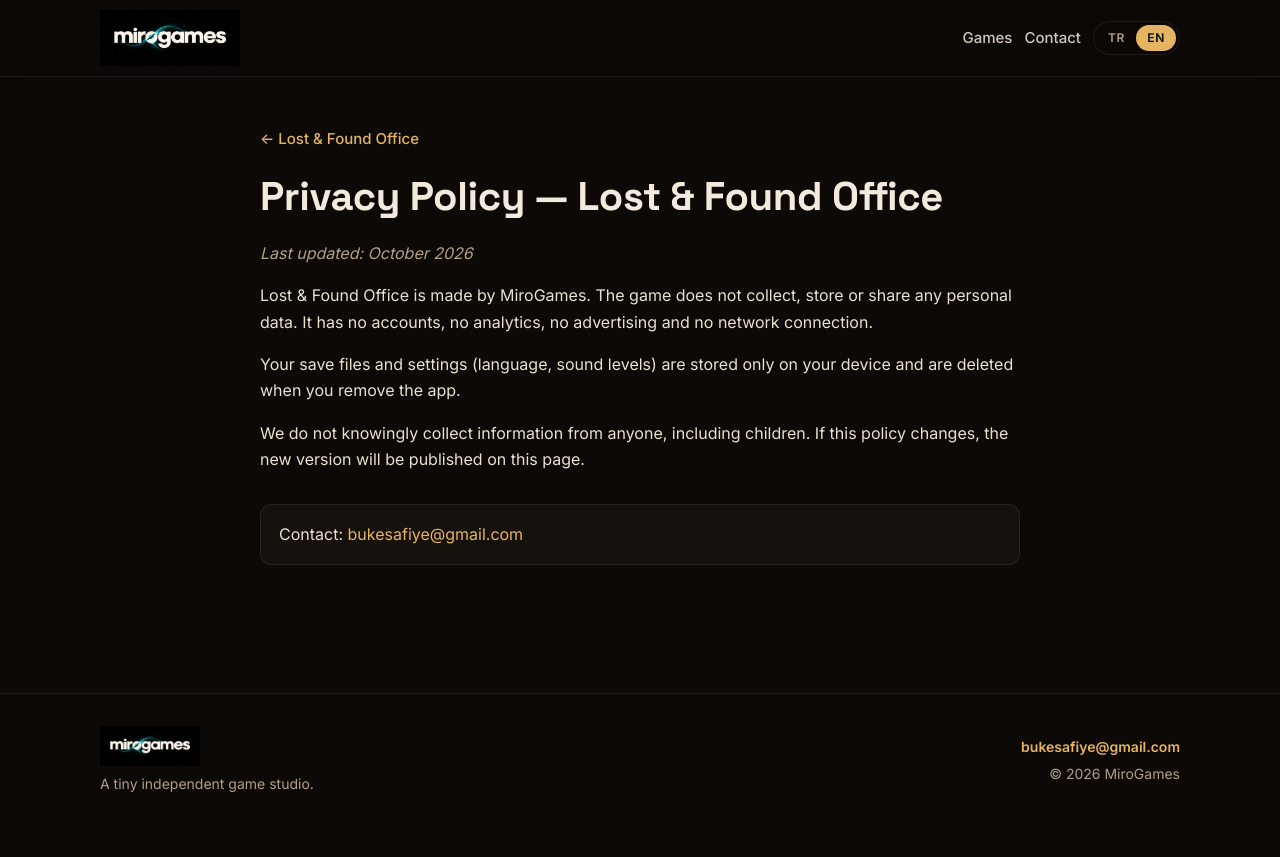
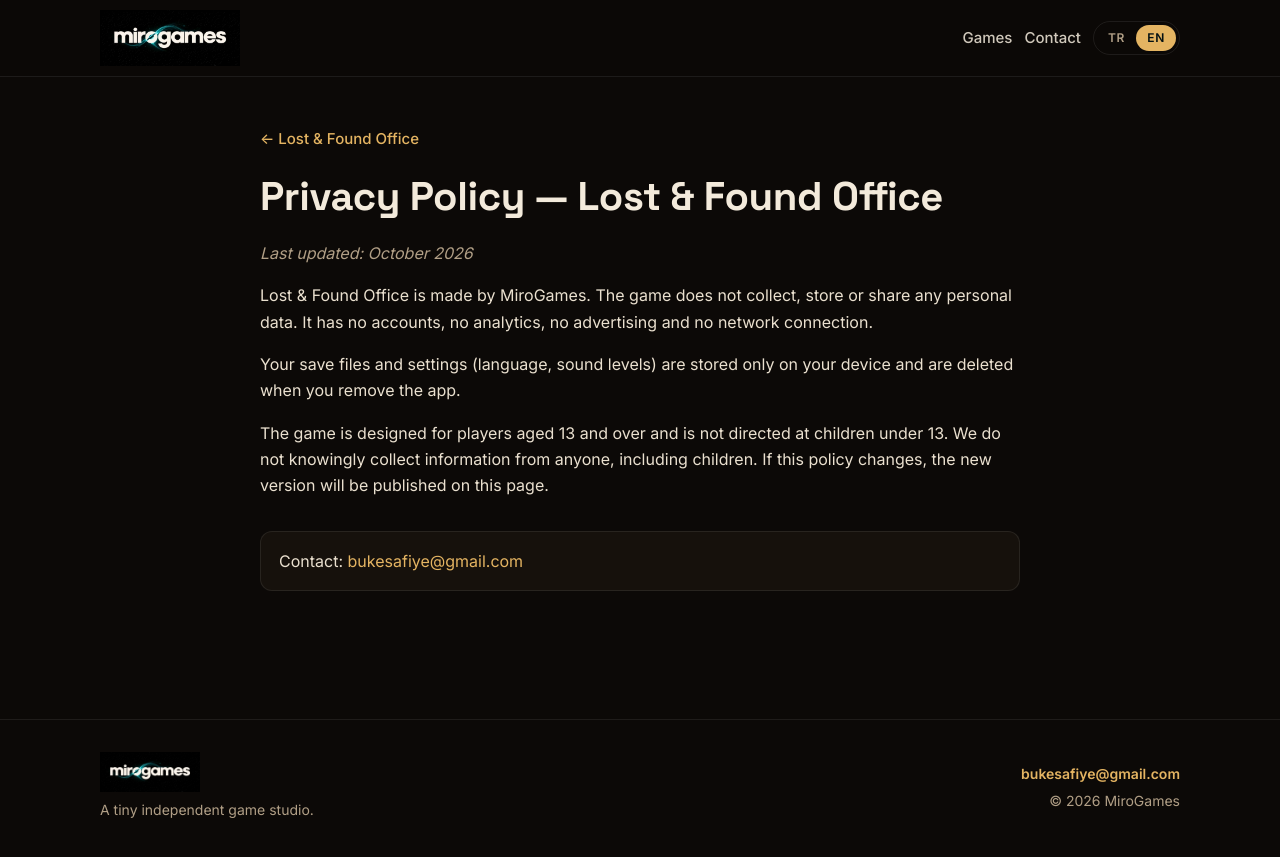
Before and after one commit to bukesafiye/bukesafiye.github.io, a Jekyll site: the page built from Store/lostfoundgame/privacy.md, in a window 1280 px wide. Shown: the top 857 px of the page. Built offline with Jekyll 4.4.1, drawn with Linux system fonts in a browser that asks for light colours; our own code applies the rules of GitHub Pages for plain Markdown files.

Commit message:
Lost & Found Office is for ages 13 and over

```diff
--- a/Store/lostfoundgame/index.html
+++ b/Store/lostfoundgame/index.html
@@ -78,7 +78,7 @@
   <div class="wrap">
     <dl class="facts">
       <div><dt><span class="tr">Tür</span><span class="en">Genre</span></dt><dd><span class="tr">Simülasyon · Gizem</span><span class="en">Simulation · Mystery</span></dd></div>
-      <div><dt><span class="tr">Yaş</span><span class="en">Age</span></dt><dd><span class="tr">Herkes</span><span class="en">Everyone</span></dd></div>
+      <div><dt><span class="tr">Yaş</span><span class="en">Age</span></dt><dd><span class="tr">13+</span><span class="en">13+</span></dd></div>
       <div><dt><span class="tr">İnternet</span><span class="en">Internet</span></dt><dd><span class="tr">Gerekmez</span><span class="en">Not needed</span></dd></div>
       <div><dt><span class="tr">Veri</span><span class="en">Data</span></dt><dd><a href="privacy.html"><span class="tr">Hiçbir veri toplanmaz</span><span class="en">No data collected</span></a></dd></div>
     </dl>
--- a/Store/lostfoundgame/privacy.md
+++ b/Store/lostfoundgame/privacy.md
@@ -15,7 +15,7 @@
 
 Kayıt dosyaların ve ayarların (dil, ses seviyesi) yalnızca cihazında tutulur ve uygulamayı sildiğinde kaldırılır.
 
-Çocuklar dahil hiç kimseden bilerek bilgi toplamayız. Bu politika değişirse yeni hâli bu sayfada yayınlanır.
+Oyun 13 yaş ve üzeri için tasarlanmıştır ve 13 yaşından küçük çocuklara yönelik değildir. Çocuklar dahil hiç kimseden bilerek bilgi toplamayız. Bu politika değişirse yeni hâli bu sayfada yayınlanır.
 
 <p class="contact-line">İletişim: <a href="mailto:bukesafiye@gmail.com">bukesafiye@gmail.com</a></p>
 </div>
@@ -29,7 +29,7 @@
 
 Your save files and settings (language, sound levels) are stored only on your device and are deleted when you remove the app.
 
-We do not knowingly collect information from anyone, including children. If this policy changes, the new version will be published on this page.
+The game is designed for players aged 13 and over and is not directed at children under 13. We do not knowingly collect information from anyone, including children. If this policy changes, the new version will be published on this page.
 
 <p class="contact-line">Contact: <a href="mailto:bukesafiye@gmail.com">bukesafiye@gmail.com</a></p>
 </div>
```
